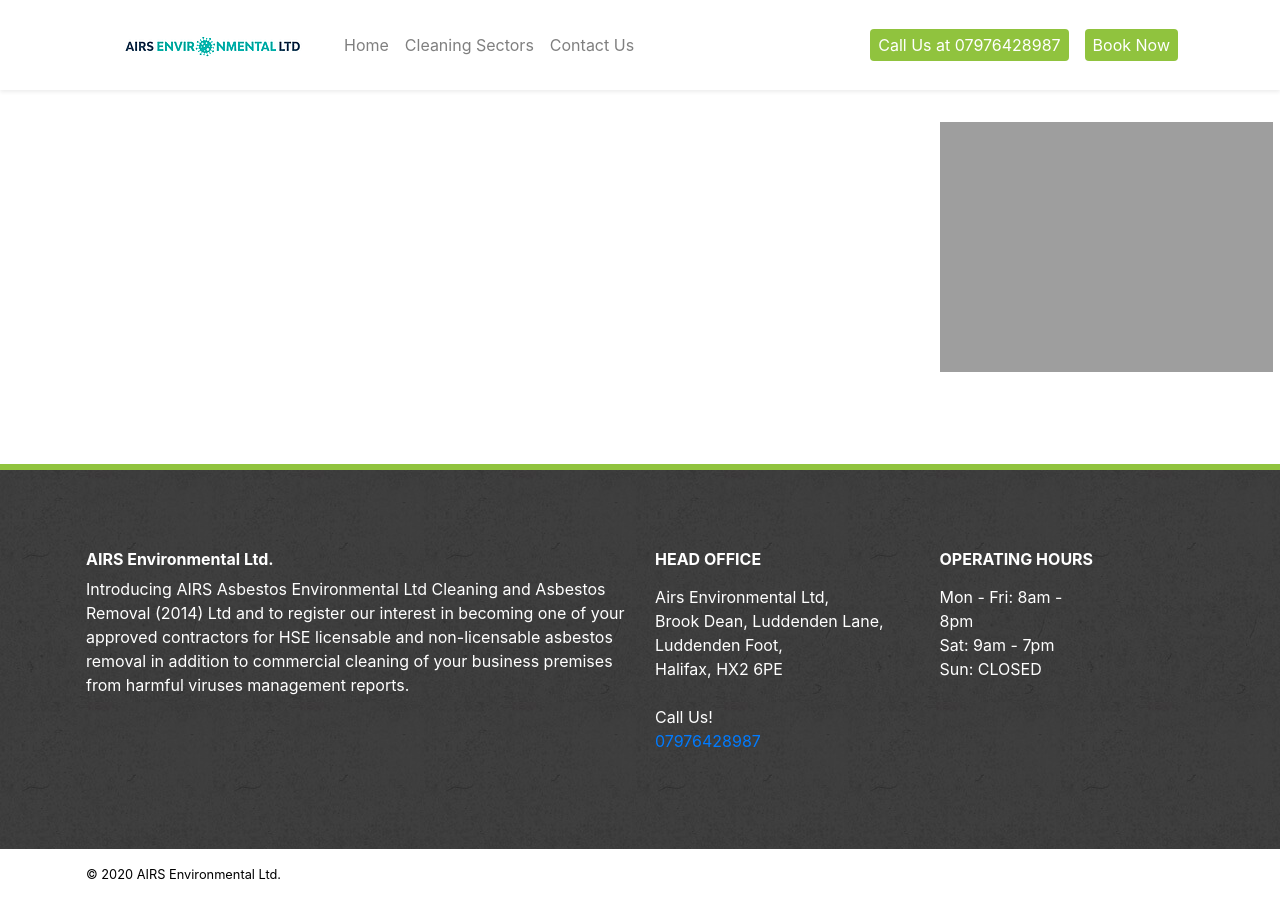
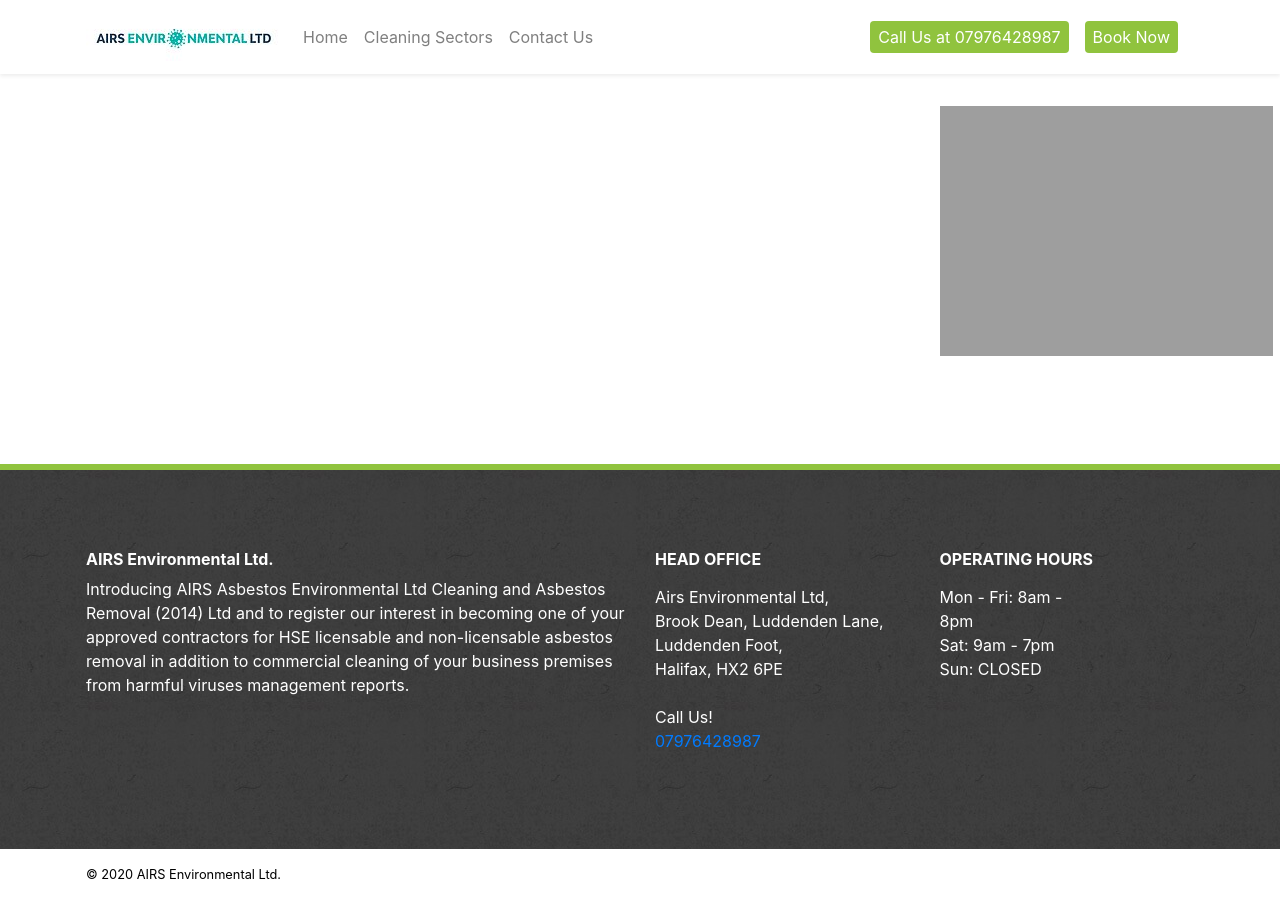
Before and after one commit to adyanmuhammad/airs-2, a Jekyll site: the page built from pages/sectors/offices.md, in a window 1280 px wide. Built offline with Jekyll 4.4.1, drawn with Linux system fonts in a browser that asks for light colours; nearby versions of some CDN libraries.

Commit message:
Update header.html

```diff
--- a/_includes/header.html
+++ b/_includes/header.html
@@ -2,7 +2,7 @@
   <div class="container px-0 py-0">
     <nav class="navbar navbar-expand-lg navbar-light">
       <a class="navbar-brand" href="https://adyanmuhammad.github.io/airs-2/">
-        <img src="https://adyanmuhammad.github.io/airs-2/assets/img/logo.webp">
+        <img src="https://adyanmuhammad.github.io/airs-2/assets/img/logo.jpg">
       </a>
 
       <div class="d-flex flex-row">
```
